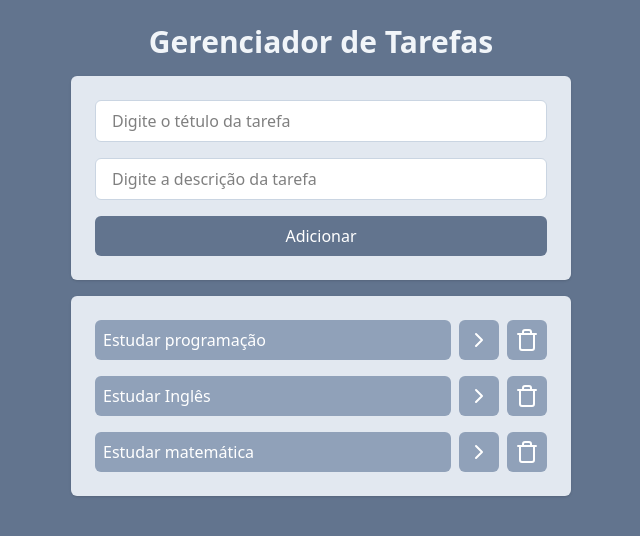
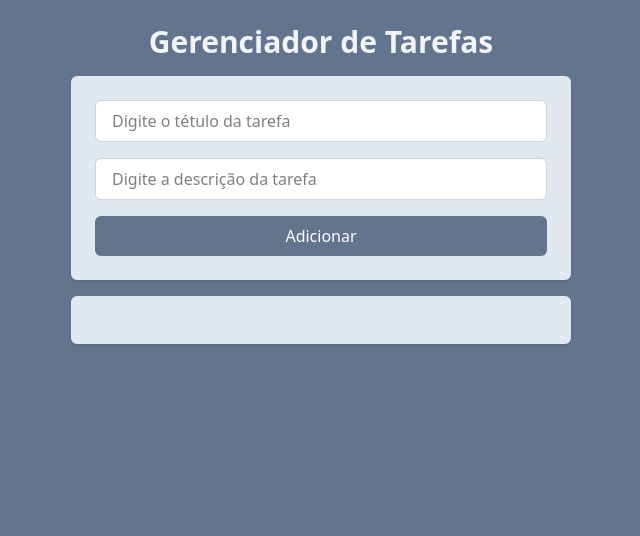
Before and after one commit to andrelucca99/Taskzilla, a React (Vite) app: page / in a window 1280 px wide. Shown: the top 536 px of the page, without its empty margins (319-959 px from the left). Built offline with nearby package versions, Linux system fonts and the light colour scheme.

Commit message:
feat: add lista no localStorage

```diff
--- a/src/App.jsx
+++ b/src/App.jsx
@@ -1,30 +1,14 @@
-import { useState } from "react";
+import { useEffect, useState } from "react";
 import AddTask from "./components/AddTask";
 import Tasks from "./components/Tasks";
 import { v4 } from "uuid";
 
 function App() {
-  const [tasks, setTasks] = useState(
-  [
-    {
-      id: 1,
-      title: "Estudar programação",
-      description: "Estudar programação para se tornar um desenvolvedor full stack.",
-      isCompleted: false,
-    },
-    {
-      id: 2,
-      title: "Estudar Inglês",
-      description: "Estudar Inglês para se tornar fluente.",
-      isCompleted: false,
-    },
-    {
-      id: 3,
-      title: "Estudar matemática",
-      description: "Estudar matemática para se tornar um desenvolvedor full stack",
-      isCompleted: false,
-    },
-  ])
+  const [tasks, setTasks] = useState(JSON.parse(localStorage.getItem("tasks")) || []);
+
+  useEffect(() => {
+    localStorage.setItem("tasks", JSON.stringify(tasks));
+  }, [tasks]);
 
   function onTaskClick(taskId) {
     const newTasks = tasks.map((task) => {
```
